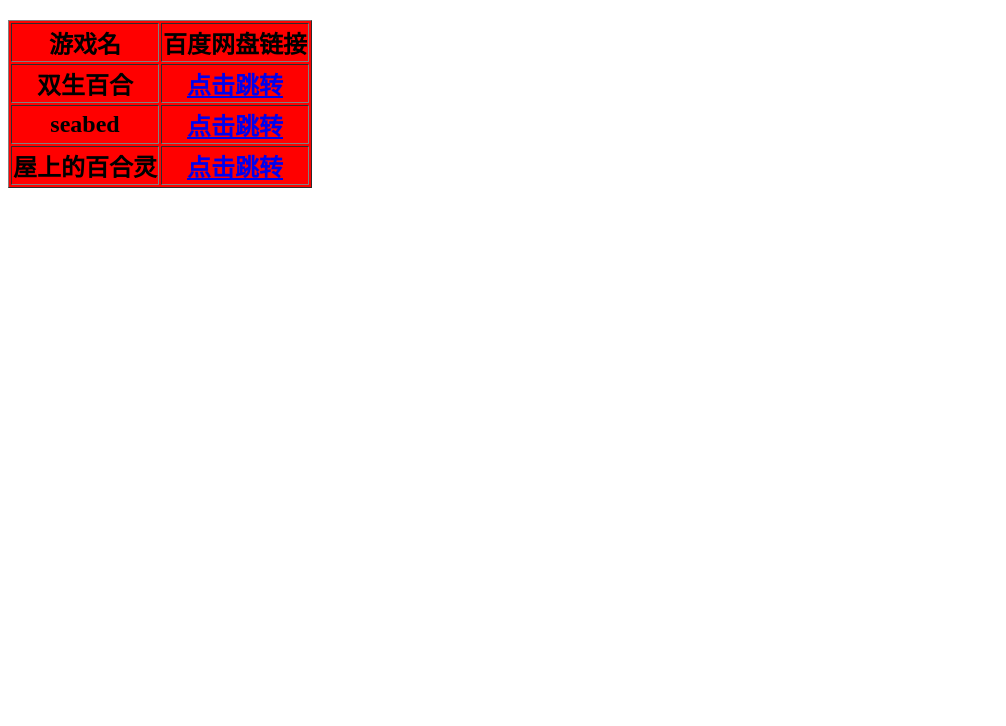
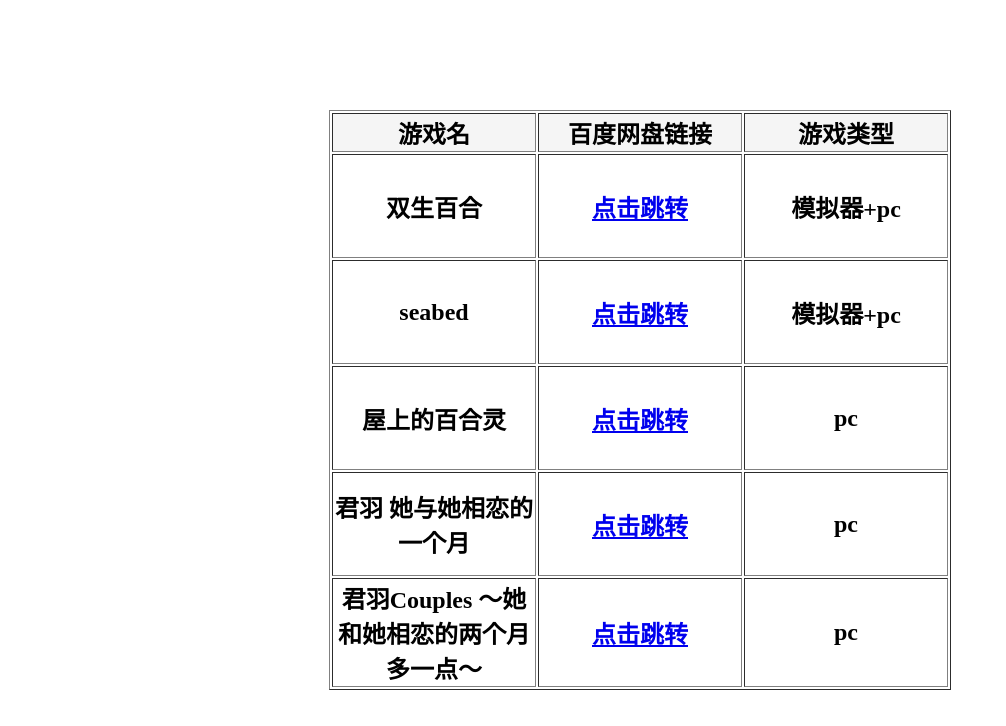
Before and after one commit to Crisp-dream/Crisp-dream.github.io, a plain HTML site: page index.html in a window 1280 px wide. Shown: the whole page, without its empty margins (0-1006 px from the left). Drawn offline with Linux system fonts and the light colour scheme.

Commit message:
Add files via upload

```diff
--- a/index.html
+++ b/index.html
@@ -4,8 +4,25 @@
 		<meta charset="utf-8" />
 		<title></title>
 		<style>
+			th{
+				background-color: whitesmoke;
+				height: 18px;
+			}
 			td{
-				text-align: center;
+				background-color: white;
+				width: 200px;
+				height: 100px;
+			}
+			#tabzhu{
+				text-align: center; /*让div内部文字居中*/
+				width: auto;
+				height: auto;
+				margin: auto;
+				position: absolute;
+				top: 0;
+				left: 0;
+				right: 0;
+				bottom: 0;
 			}
 		</style>
 		<script type="text/javascript">
@@ -14,22 +31,36 @@
 	</head>
 	<body>
 		<h2>
-			<table border="1" bgcolor="red">
+			<table id="tabzhu" border="1">
     			<tr>
         			<th>游戏名</th>
         			<th>百度网盘链接</th>
+        			<th>游戏类型</th>
     			</tr>
     			<tr>
         			<td>双生百合</td>
         			<td><a href="https://pan.baidu.com/s/11_OXl-Ohu63kRHtmXikD7Q">点击跳转</a><br/></td>
+        			<td>模拟器+pc</td>
     			</tr>
     			<tr>
         			<td>seabed</td>
         			<td><a href="https://pan.baidu.com/s/11lEy6yy3ZfYWLhkmJgOGfA">点击跳转</a><br/></td>
+        			<td>模拟器+pc</td>
     			</tr>
     			<tr>
         			<td>屋上的百合灵</td>
         			<td><a href="https://pan.baidu.com/s/1n6p95mtVGAMb1tsgsSoMKg">点击跳转</a><br/></td>
+        			<td>pc</td>
+    			</tr>
+    			<tr>
+        			<td>君羽 她与她相恋的一个月</td>
+        			<td><a href="https://pan.baidu.com/s/18-v_-O_LbR5xoKUmalzt4A">点击跳转</a><br/></td>
+        			<td>pc</td>
+    			</tr>
+    			<tr>
+        			<td> 君羽Couples ～她和她相恋的两个月多一点～</td>
+        			<td><a href="https://pan.baidu.com/s/1lQlFpQAD0twhpGiWE6KsRA">点击跳转</a><br/></td>
+        			<td>pc</td>
     			</tr>
     		</table>
 		</h2>
```
